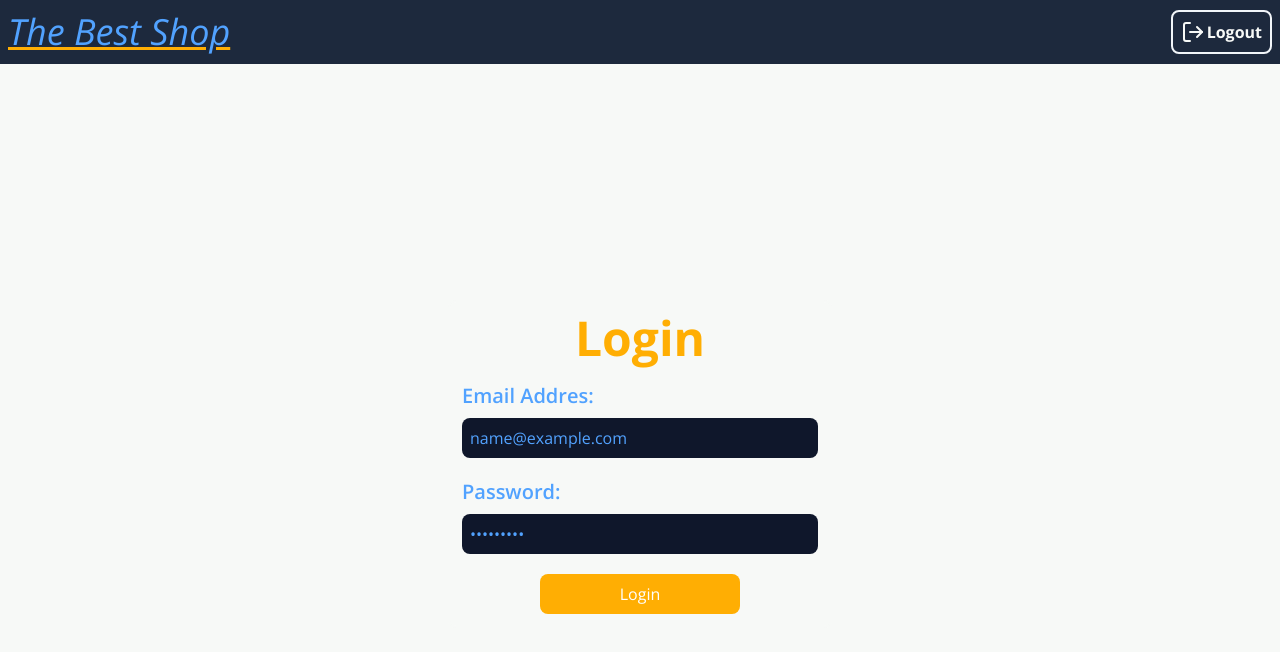
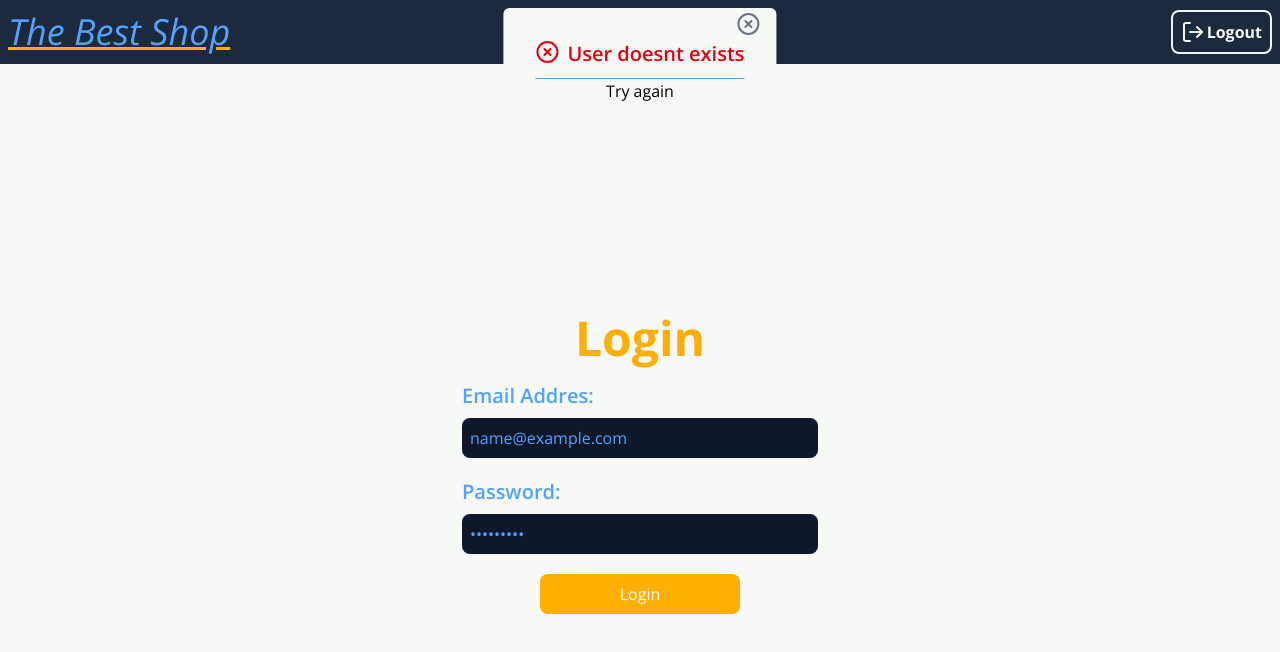
Before and after one commit to gonzagapa/Ecommerce-with-Redux-and-Platzi-Fake-Store-API, a React (Vite) app: page /auth/login in a window 1280 px wide. Both pictures are taken after typing "name@example.com", "Sample123" into the empty fields and a click on the button "Login". Shown: the top 652 px of the page. Built offline with nearby package versions, Linux system fonts and the light colour scheme; no server answers.

Commit message:
feature: modal component appears when there is an error

```diff
--- a/src/app/layout/LayoutPage.tsx
+++ b/src/app/layout/LayoutPage.tsx
@@ -6,7 +6,7 @@ export function LayoutPage() {
 
   return (
     <div className="dark:bg-slate-900 bg-baby dark:text-baby text-blue-400
-    min-h-screen">
+    min-h-screen relative">
     <Navbar/>
         {<Outlet/>}
     </div>
--- a/src/auth/pages/LoginPage.tsx
+++ b/src/auth/pages/LoginPage.tsx
@@ -1,10 +1,11 @@
-import { useState, type FormEvent } from "react"
+import { type FormEvent } from "react"
 import { useLoginUserMutation } from "../services/authService";
 import { useNavigate } from "react-router";
 import { useDispatch } from "react-redux";
 import { setTokens } from "../store/authSlice";
 import { useForm } from "../hooks";
 import { LoadingSpinner } from "../../shared/components";
+import { Modal } from "../../shared/components/Modal";
 
 type FormValues= {
   email:string,
@@ -19,30 +20,28 @@ const formValues:FormValues = {
 export function LoginPage() {
 
   const {email,password, onInputChange} = useForm<FormValues>(formValues);
-  const [loginUser,{isLoading}] = useLoginUserMutation();
+  const [loginUser,{isLoading, isError}] = useLoginUserMutation();
 
   let navigate = useNavigate();
   const dispatch = useDispatch();
 
-  const handleSubmit = async(e:FormEvent<HTMLFormElement>)=>{
+  const handleSubmit = (e:FormEvent<HTMLFormElement>)=>{
     e.preventDefault();
-    //console.log({password,email});
-    try{
-      const payload = await loginUser({email,password}).unwrap();
-
-      if(payload){
+      loginUser({email,password}).unwrap()
+      .then((payload)=>{
         navigate("/");
         dispatch(setTokens(payload));
-      }
-    }
-    catch{
-      console.error("Usuario no existente");
-    }
+      })
+      .catch((error)=>{
+        console.log(isError);
+      });
+
   }
 
   return (
     <main className="dark:bg-slate-800 border-2 rounded-lg border-baby
     min-w-sm p-3">
+        { isError && <Modal title="User doesnt exists" text="Try again" icon="error"/> }
         <h2 className="text-center text-5xl mb-5 text-highlight font-bold">Login</h2>
         <form action="" onSubmit={handleSubmit}>
         <div className="flex flex-col gap-2 mb-5">
--- a/src/auth/services/authService.ts
+++ b/src/auth/services/authService.ts
@@ -32,7 +32,9 @@ export const EcommerceApi = createApi({
         password:password
       },
       method:"POST",
-
+      transformErrorResponse: (
+        response: { status: string | number },
+      ) => response.status,
     })
     }),
     userProfileInfo: builder.query<UserProfileResponse,UserProfileArg>({
--- a/src/index.css
+++ b/src/index.css
@@ -5,6 +5,30 @@
   --color-baby: #f7f9f7;
   --color-error: #ff4242;
   --color-highlight: #ffae03;
+
+  --animate-modal: modal 3s ease-in-out 1s normal forward;
+  --animate-fade-in-scale: fade-in-scale 0.3s ease-out;
+
+  @keyframes modal {
+    0%,
+    50% {
+      top: 100px;
+    }
+    100% {
+      opacity: 0;
+      top: 0;
+    }
+  }
+  @keyframes fade-in-scale {
+    0% {
+      opacity: 0;
+      transform: scale(0.95);
+    }
+    100% {
+      opacity: 1;
+      transform: scale(1);
+    }
+  }
 }
 
 @layer components {
--- /dev/null
+++ b/src/shared/components/Modal.tsx
@@ -0,0 +1,40 @@
+import { CircleCheckBig } from 'lucide-react';
+import { CircleX } from 'lucide-react';
+import { useState } from 'react';
+
+type IconModalType = "success"| "error";
+
+type Props = {
+    title:string,
+    text:string,
+    icon:IconModalType,
+    isVisible?:boolean
+}
+
+export function Modal({title,text,icon, isVisible}:Props) {
+
+    const [visibility, setVisibility] = useState(isVisible ?? true);
+
+    const handleVisibility = ()=>{
+        //console.log("visibility");
+        setVisibility(false);
+    }
+
+    if(visibility == false) {
+        //console.log("nada");
+        return ;
+    }
+  return (
+    <div className="bg-baby rounded-md min-w-[12.5rem] absolute top-2 left-1/2 -translate-x-1/2 animate-fade-in-scale text-center p-8">
+        <div className='relative'>
+        <button
+        onClick={handleVisibility}
+        className='text-gray-500 hover:text-error cursor-pointer absolute -right-4 -top-7'><CircleX/></button>
+        <p className={`${icon === "success" ?
+            'text-green-600':"text-red-600" } mb-2.5 flex text-xl gap-2  font-semibold`}>{icon === "success" ? <CircleCheckBig />:<CircleX/>} {title}</p>
+        <hr />
+        <p className='text-black'>{text}</p>
+        </div>
+    </div>
+  )
+}
```
